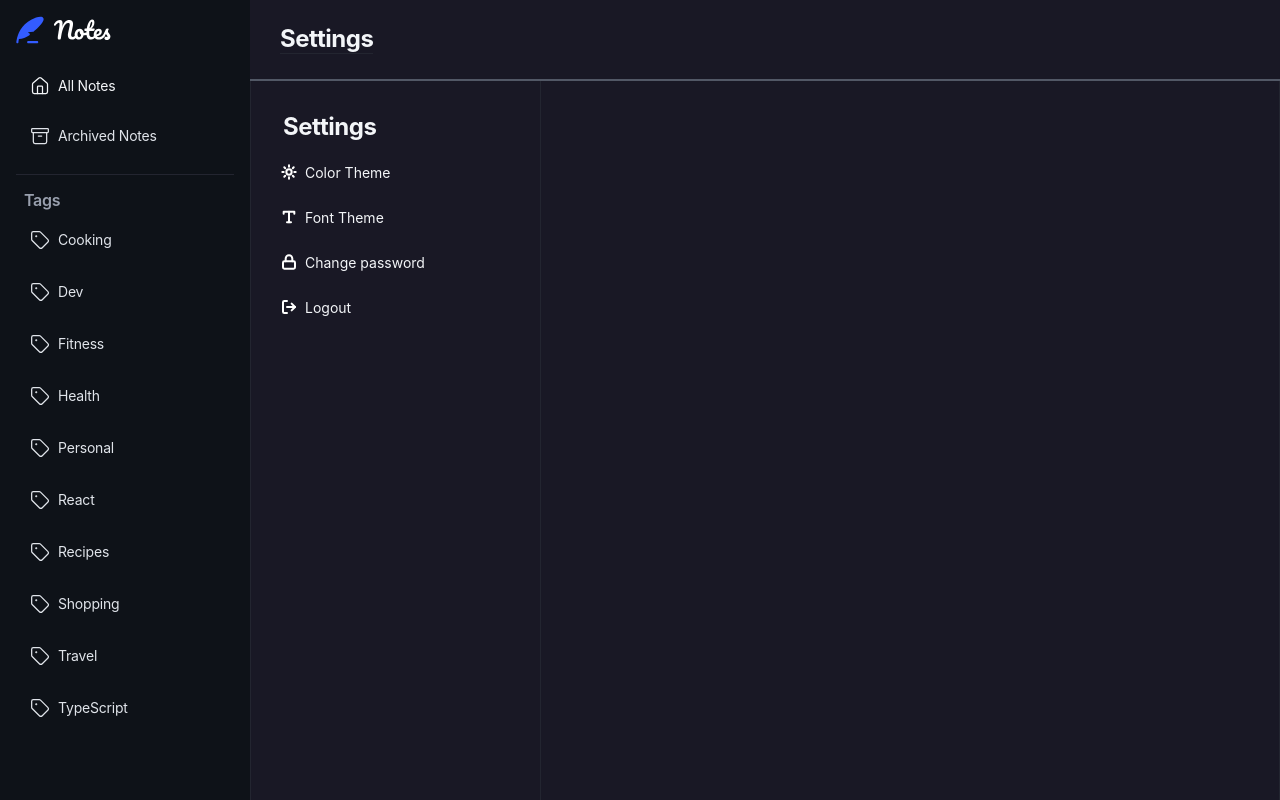
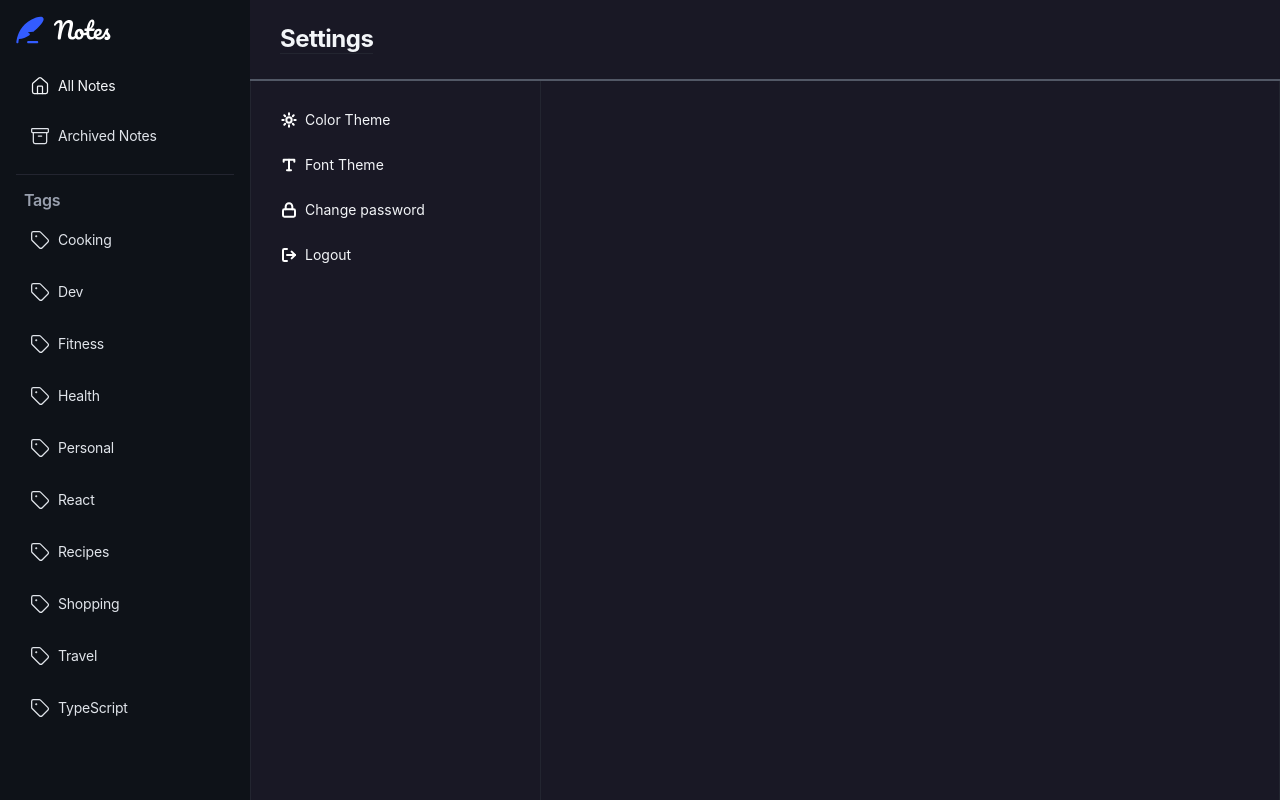
Before and after one commit to orafael93/note-taking, a React (Vite) app: page /settings in a window 1280 px wide. Built offline with nearby package versions, Linux system fonts and the light colour scheme; a web font is replaced by a local one.

Commit message:
feat: show the title of the settings page only on mobile

```diff
--- a/src/pages/Settings/styles.ts
+++ b/src/pages/Settings/styles.ts
@@ -76,7 +76,12 @@ export const Header = styled.header`
 `;
 
 export const TitleWrapper = styled.div`
-  padding: 12px;
+  display: none;
+
+  @media (max-width: 1024px) {
+    display: block;
+    padding: 12px;
+  }
 `;
 
 export const Title = styled.h1`
```
